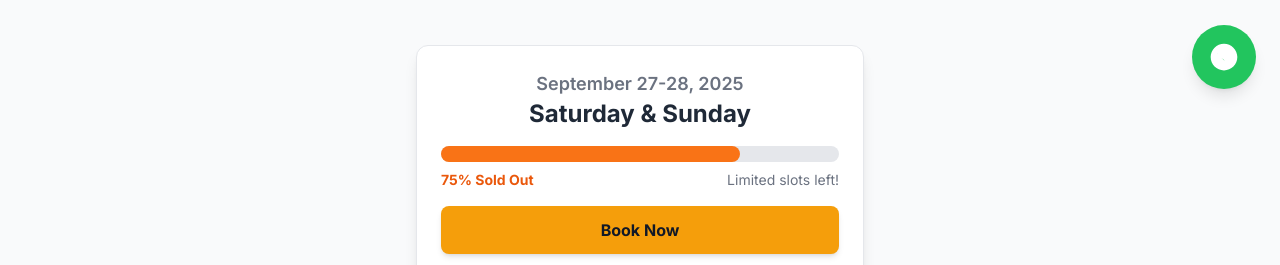
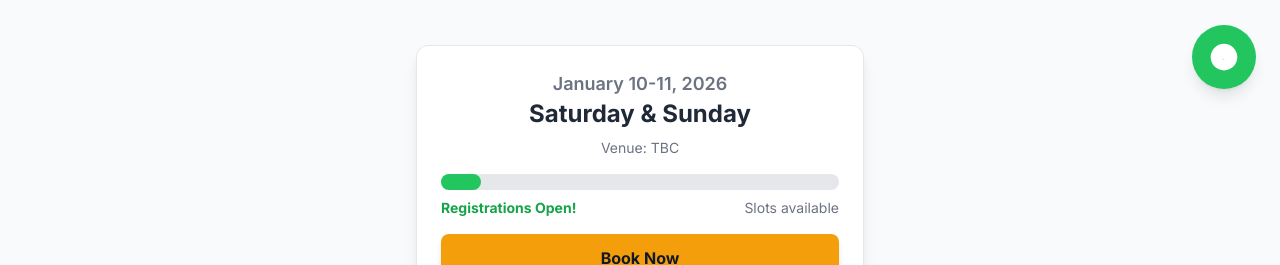
Before and after one commit to jeleowWMsdtseru/vibe-coding-landing-page, a plain HTML site: page index.html in a window 1280 px wide. Shown: the part 687-952 px from the top of the page. Drawn offline with nearby package versions, Linux system fonts and the light colour scheme.

Commit message:
Update index.html

```diff
--- a/index.html
+++ b/index.html
@@ -133,19 +133,20 @@
             <p class="text-gray-600 mt-2">Seats are filling up fast! Book now to secure your spot.</p>
         </div>
         <div class="grid grid-cols-1 gap-8 max-w-md mx-auto">
-            <!-- Date Card: September -->
+            <!-- Date Card: January 2026 -->
             <div class="bg-white p-6 rounded-xl shadow-lg border border-gray-200 transform hover:scale-105 transition-transform duration-300">
                 <div class="text-center">
-                    <p class="text-lg font-semibold text-gray-500">September 27-28, 2025</p>
-                    <p class="font-bold text-2xl text-gray-800 mb-4">Saturday & Sunday</p>
+                    <p class="text-lg font-semibold text-gray-500">January 10-11, 2026</p>
+                    <p class="font-bold text-2xl text-gray-800 mb-2">Saturday & Sunday</p>
+                    <p class="text-sm text-gray-500 mb-4">Venue: TBC</p>
 
                     <!-- Progress Bar -->
                     <div class="w-full bg-gray-200 rounded-full h-4 mb-2">
-                        <div class="bg-orange-500 h-4 rounded-full" style="width: 75%"></div>
+                        <div class="bg-green-500 h-4 rounded-full" style="width: 10%"></div>
                     </div>
                     <div class="flex justify-between items-center text-sm mb-4">
-                        <p class="font-bold text-orange-600">75% Sold Out</p>
-                        <p class="text-gray-500">Limited slots left!</p>
+                        <p class="font-bold text-green-600">Registrations Open!</p>
+                        <p class="text-gray-500">Slots available</p>
                     </div>
 
                     <a href="https://forms.gle/PN7R1p8C5YD6sWABA" target="_blank" rel="noopener noreferrer" class="inline-block w-full bg-amber-500 hover:bg-amber-600 text-gray-900 font-bold py-3 px-6 rounded-lg shadow-md transition-all">
```
